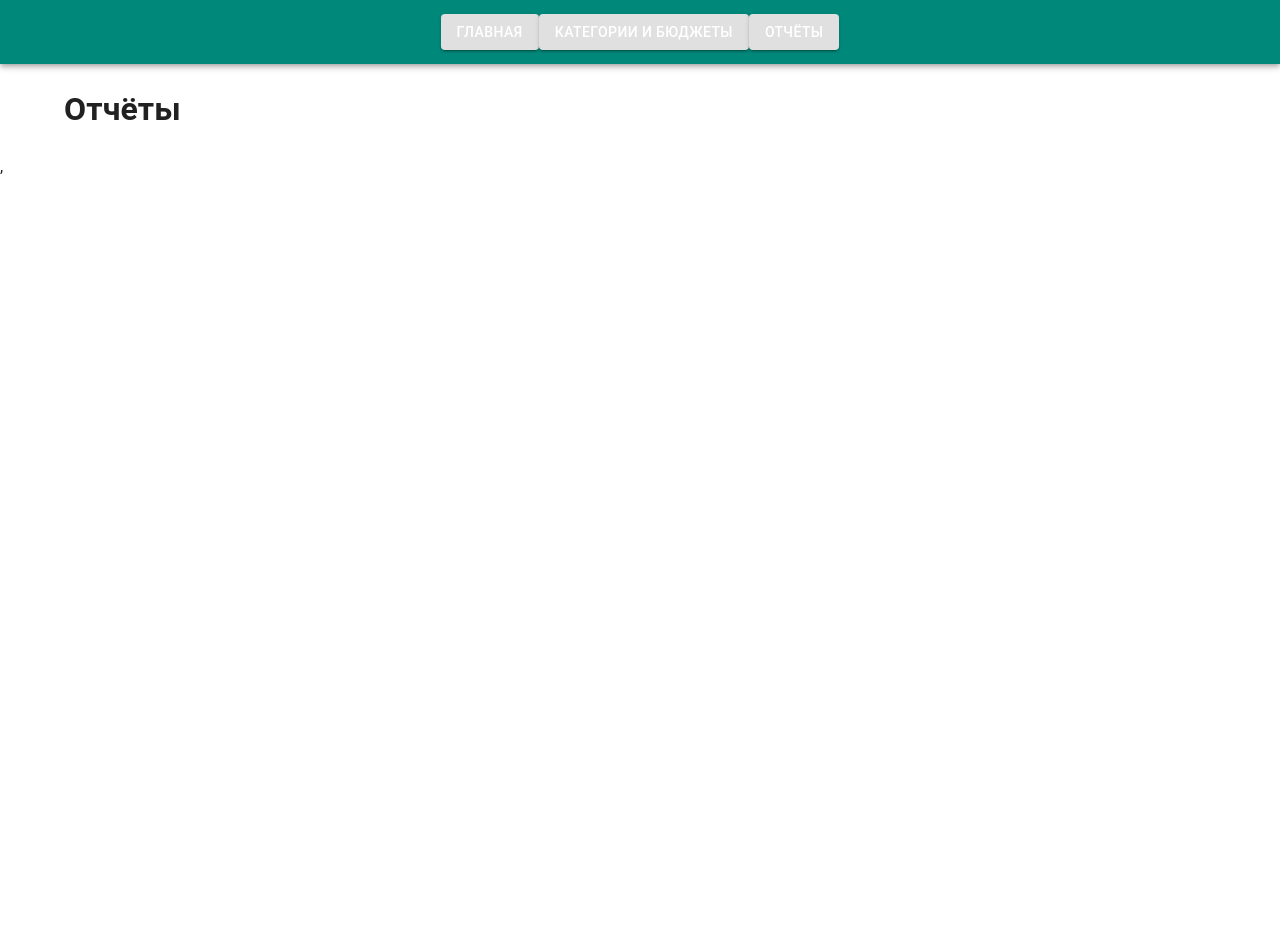
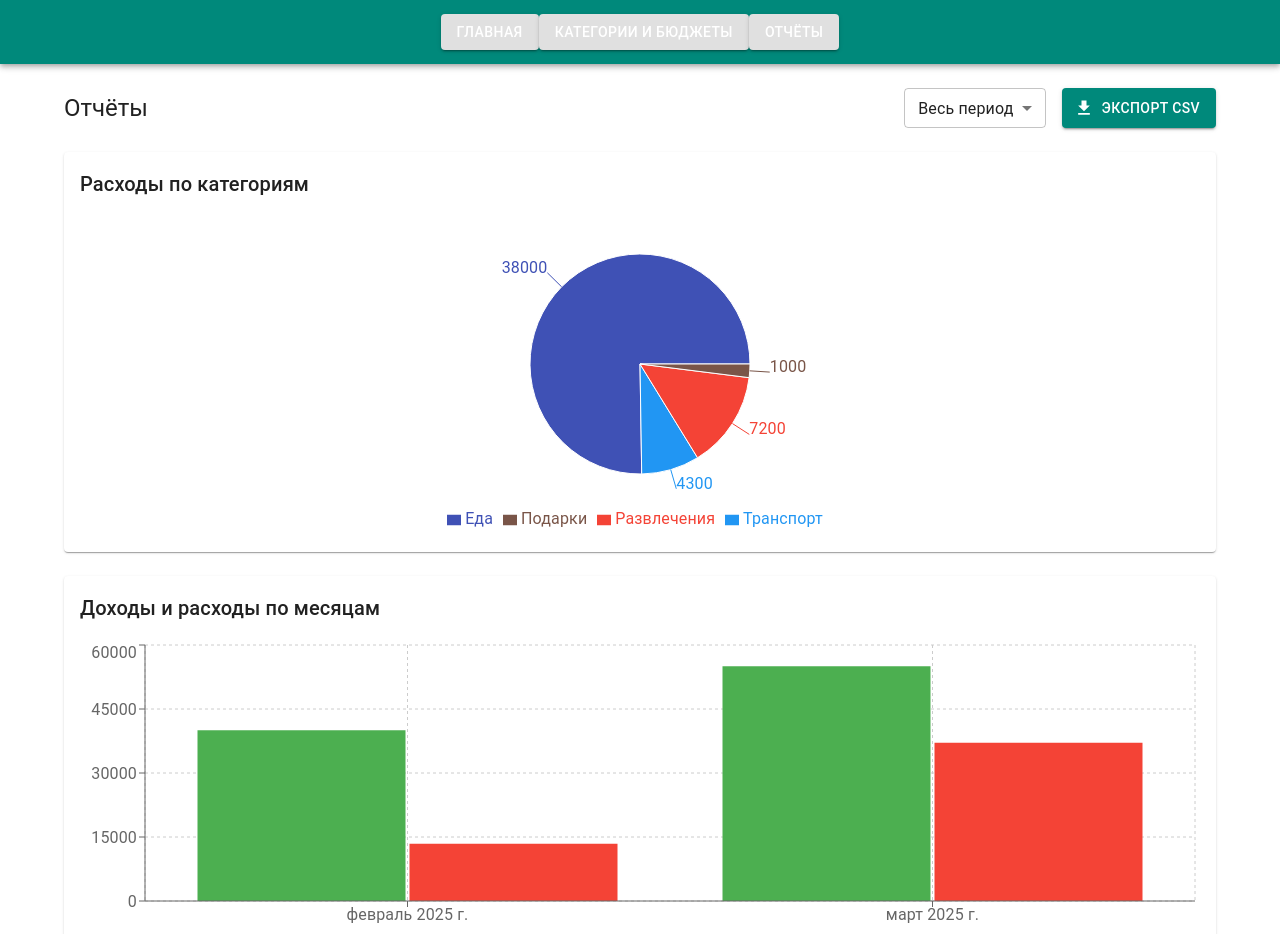
Before and after one commit to Dariashaa/finance-tracker, a React (Vite) app: page /reports in a window 1280 px wide. Shown: the top 934 px of the page. Before the commit the page ends 800 px from the top, so only its background shows below. Built offline with nearby package versions, Linux system fonts and the light colour scheme.

Commit message:
add ReportPage

```diff
--- a/package.json
+++ b/package.json
@@ -16,7 +16,8 @@
     "@mui/material": "^9.4.0",
     "react": "^19.2.8",
     "react-dom": "^19.2.8",
-    "react-router-dom": "^7.18.4"
+    "react-router-dom": "^7.18.4",
+    "recharts": "^3.10.1"
   },
   "devDependencies": {
     "@eslint/js": "^10.0.1",
--- a/src/App.tsx
+++ b/src/App.tsx
@@ -2,7 +2,7 @@ import { BrowserRouter, Route, Routes } from "react-router-dom"
 import Layout from "./components/Layout"
 import HomePage from "./pages/HomePage"
 import CategoriesPage from "./pages/CategoriesPage"
-import ReportsPage from "./pages/ReportsPage"
+import ReportsPage from "./pages/ReportPages"
 
 
 function App() {
--- /dev/null
+++ b/src/pages/ReportPages.tsx
@@ -0,0 +1,138 @@
+import { useState } from 'react'
+import { Button, MenuItem, Paper, Select, Stack, Typography } from '@mui/material'
+import DownloadIcon from '@mui/icons-material/Download'
+import {
+  Bar,
+  BarChart,
+  CartesianGrid,
+  Cell,
+  Legend,
+  Pie,
+  PieChart,
+  ResponsiveContainer,
+  Tooltip,
+  XAxis,
+  YAxis,
+} from 'recharts'
+import { categories, transactions } from '../data/demoData'
+import { months, monthLabel, sumAmounts } from '../utils/finance'
+
+const ALL = 'all'
+
+const formatMoney = (value: number) => value.toLocaleString('ru-RU') + ' ₽'
+
+function ReportsPage() {
+  const [period, setPeriod] = useState<string>(ALL)
+
+  const periodTransactions =
+    period === ALL ? transactions : transactions.filter(t => t.date.startsWith(period))
+
+  const pieData = categories
+    .filter(c => c.type === 'expense')
+    .map(c => ({
+      name: c.name,
+      color: c.color,
+      value: sumAmounts(periodTransactions.filter(t => t.categoryId === c.id)),
+    }))
+    .filter(item => item.value > 0)
+
+  const barData = [...months].reverse().map(m => ({
+    month: monthLabel(m),
+    Доходы: sumAmounts(transactions.filter(t => t.type === 'income' && t.date.startsWith(m))),
+    Расходы: sumAmounts(transactions.filter(t => t.type === 'expense' && t.date.startsWith(m))),
+  }))
+
+  const exportCsv = () => {
+    const header = ['Дата', 'Тип', 'Категория', 'Сумма', 'Комментарий']
+    const rows = [...periodTransactions]
+      .sort((a, b) => a.date.localeCompare(b.date))
+      .map(t => [
+        t.date,
+        t.type === 'expense' ? 'Расход' : 'Доход',
+        categories.find(c => c.id === t.categoryId)?.name ?? '',
+        String(t.amount),
+        t.comment ?? '',
+      ])
+
+    const csv = [header, ...rows]
+      .map(row => row.map(cell => `"${cell.replace(/"/g, '""')}"`).join(';'))
+      .join('\r\n')
+
+    const blob = new Blob(['﻿' + csv], { type: 'text/csv;charset=utf-8;' })
+    const url = URL.createObjectURL(blob)
+    const link = document.createElement('a')
+    link.href = url
+    link.download = `operations-${period}.csv`
+    link.click()
+    URL.revokeObjectURL(url)
+  }
+
+  return (
+    <Stack spacing={3} sx={{ py: 3 }}>
+      <Stack
+        direction={{ xs: 'column', sm: 'row' }}
+        spacing={2}
+        sx={{ alignItems: { sm: 'center' }, justifyContent: 'space-between' }}
+      >
+        <Typography variant="h5">Отчёты</Typography>
+        <Stack direction="row" spacing={2}>
+          <Select size="small" value={period} onChange={event => setPeriod(event.target.value)}>
+            <MenuItem value={ALL}>Весь период</MenuItem>
+            {months.map(m => (
+              <MenuItem key={m} value={m}>
+                {monthLabel(m)}
+              </MenuItem>
+            ))}
+          </Select>
+          <Button variant="contained" startIcon={<DownloadIcon />} onClick={exportCsv}>
+            Экспорт CSV
+          </Button>
+        </Stack>
+      </Stack>
+
+      <Paper sx={{ p: 2 }}>
+        <Typography variant="h6" sx={{ mb: 2 }}>
+          Расходы по категориям
+        </Typography>
+        {pieData.length === 0 ? (
+          <Typography sx={{ color: 'text.secondary' }}>Нет расходов за выбранный период</Typography>
+        ) : (
+          <div style={{ width: '100%', height: 320 }}>
+            <ResponsiveContainer>
+              <PieChart>
+                <Pie data={pieData} dataKey="value" nameKey="name" outerRadius={110} label>
+                  {pieData.map(item => (
+                    <Cell key={item.name} fill={item.color} />
+                  ))}
+                </Pie>
+                <Tooltip formatter={value => formatMoney(Number(value))} />
+                <Legend />
+              </PieChart>
+            </ResponsiveContainer>
+          </div>
+        )}
+      </Paper>
+
+      <Paper sx={{ p: 2 }}>
+        <Typography variant="h6" sx={{ mb: 2 }}>
+          Доходы и расходы по месяцам
+        </Typography>
+        <div style={{ width: '100%', height: 320 }}>
+          <ResponsiveContainer>
+            <BarChart data={barData}>
+              <CartesianGrid strokeDasharray="3 3" />
+              <XAxis dataKey="month" />
+              <YAxis />
+              <Tooltip formatter={value => formatMoney(Number(value))} />
+              <Legend />
+              <Bar dataKey="Доходы" fill="#4CAF50" />
+              <Bar dataKey="Расходы" fill="#F44336" />
+            </BarChart>
+          </ResponsiveContainer>
+        </div>
+      </Paper>
+    </Stack>
+  )
+}
+
+export default ReportsPage
--- a/src/pages/ReportsPage.tsx
+++ /dev/null
@@ -1,10 +0,0 @@
-function ReportsPage() {
-  return (
-    <>
-        <h1>Отчёты</h1>
-
-    </>
-  )
-}
-
-export default ReportsPage
```
Also changed, not shown: 1 other file (tests, documents, lock files or other folders).
